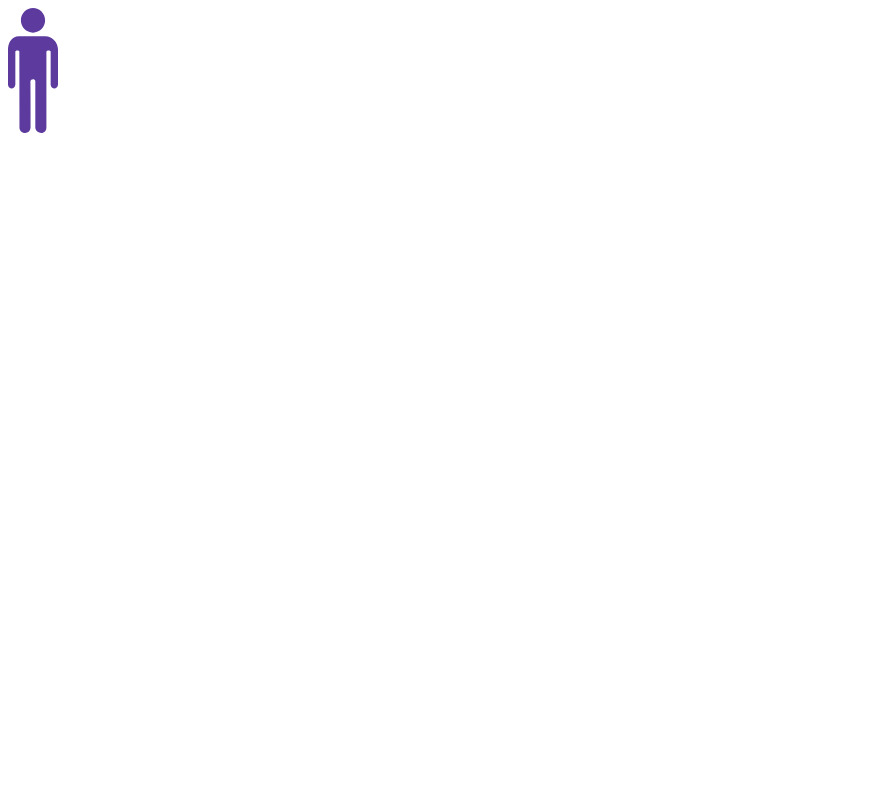
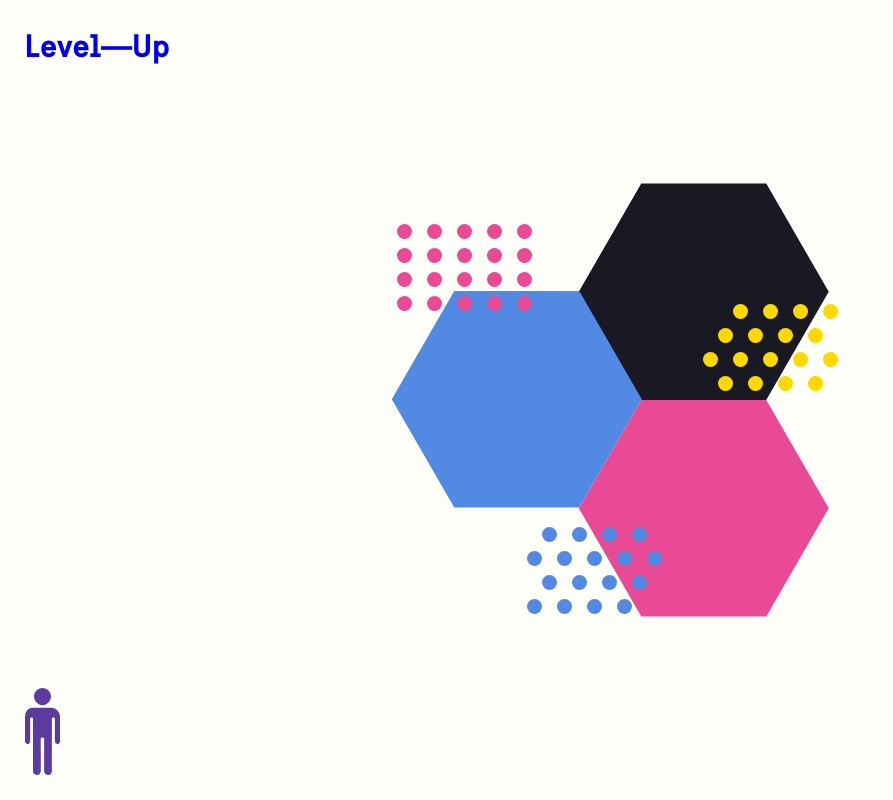
Before and after one commit to kevinhe97/stidenpendent-iudy, a plain HTML site: page index.html in a window 1280 px wide. Shown: the whole page, without its empty margins (0-893 px from the left). Drawn offline with nearby package versions, Linux system fonts and the light colour scheme; files whose address does not match are found by name.

Commit message:
core dump

```diff
--- a/index.html
+++ b/index.html
@@ -5,21 +5,101 @@
     <meta charset="UTF-8">
     <meta name="viewport" content="width=device-width, initial-scale=1.0">
     <title>Leveling-Up</title>
-    <script></script>
+    <link rel="stylesheet" href="/styles.css">
+    <script src="/script.js" defer></script>
+    <script src="https://code.jquery.com/jquery-1.12.4.js"></script>
+    <script src="https://code.jquery.com/ui/1.12.1/jquery-ui.js"></script>
 </head>
 
 <body>
-    <div id="nav-header" class="header"></div>
-    <div id="main" class="container">
-        <div></div>
+
+    <div id="main" class="grid">
+        <div id="header">
+            <div class="home">
+                <a href="index.html">
+                    <h1>Level—Up</h1>
+                </a>
+            </div>
+            <div class="menu">
+            </div>
+        </div>
+
+        <div id="wrapper">
+            <div id="hexes">
+                <svg width="529" height="558" viewBox="0 0 529 558" fill="none" xmlns="http://www.w3.org/2000/svg">
+                    <path id="node-1" d="M295.253 62.5L420.253 62.5L482.753 170.753L420.253 279.006L295.253 279.006L232.753 170.753L295.253 62.5Z" fill="#191923"/>
+                    <path id="node-2" d="M108.253 170L233.253 170L295.753 278.253L233.253 386.506L108.253 386.506L45.7532 278.253L108.253 170Z" fill="#5189E3"/>
+                    <path id="node-3" d="M295.284 278.947L420.284 278.947L482.784 387.2L420.284 495.453L295.284 495.453L232.784 387.2L295.284 278.947Z" fill="#E94A96"/>
+                    <g id="patt-1" fill="#FFD800">
+                        <circle r="7.5" transform="matrix(1 0 0 -1 424.5 238.5)"/>
+                        <circle r="7.5" transform="matrix(1 0 0 -1 439.5 262.5)"/>
+                        <circle r="7.5" transform="matrix(1 0 0 -1 469.5 262.5)"/>
+                        <circle r="7.5" transform="matrix(1 0 0 -1 454.5 238.5)"/>
+                        <circle r="7.5" transform="matrix(1 0 0 -1 484.5 238.5)"/>
+                        <circle r="7.5" transform="matrix(1 0 0 -1 394.5 238.5)"/>
+                        <circle r="7.5" transform="matrix(1 0 0 -1 364.5 238.5)"/>
+                        <circle r="7.5" transform="matrix(1 0 0 -1 409.5 262.5)"/>
+                        <circle r="7.5" transform="matrix(1 0 0 -1 379.5 262.5)"/>
+                        <circle r="7.5" transform="matrix(1 0 0 -1 379.5 214.5)"/>
+                        <circle r="7.5" transform="matrix(1 0 0 -1 394.5 190.5)"/>
+                        <circle r="7.5" transform="matrix(1 0 0 -1 409.5 214.5)"/>
+                        <circle r="7.5" transform="matrix(1 0 0 -1 424.5 190.5)"/>
+                        <circle r="7.5" transform="matrix(1 0 0 -1 439.5 214.5)"/>
+                        <circle r="7.5" transform="matrix(1 0 0 -1 469.5 214.5)"/>
+                        <circle r="7.5" transform="matrix(1 0 0 -1 454.5 190.5)"/>
+                        <circle r="7.5" transform="matrix(1 0 0 -1 484.5 190.5)"/>
+                    </g>
+                    <g id="patt-2" fill="#E94A96" r="7.5">
+                        <circle r="7.5" transform="matrix(1 0 0 -1 88.5001 158.5)"/>
+                        <circle r="7.5" transform="matrix(1 0 0 -1 118.5 182.5)"/>
+                        <circle r="7.5" transform="matrix(1 0 0 -1 148.5 182.5)"/>
+                        <circle r="7.5" transform="matrix(1 0 0 -1 178.5 182.5)"/>
+                        <circle r="7.5" transform="matrix(1 0 0 -1 118.5 158.5)"/>
+                        <circle r="7.5" transform="matrix(1 0 0 -1 148.5 158.5)"/>
+                        <circle r="7.5" transform="matrix(1 0 0 -1 178.5 158.5)"/>
+                        <circle r="7.5" transform="matrix(1 0 0 -1 58.5001 158.5)"/>
+                        <circle r="7.5" transform="matrix(1 0 0 -1 88.5 182.5)"/>
+                        <circle r="7.5" transform="matrix(1 0 0 -1 58.5 182.5)"/>
+                        <circle r="7.5" transform="matrix(1 0 0 -1 58.5 134.5)"/>
+                        <circle r="7.5" transform="matrix(1 0 0 -1 58.5001 110.5)"/>
+                        <circle r="7.5" transform="matrix(1 0 0 -1 88.5 134.5)"/>
+                        <circle r="7.5" transform="matrix(1 0 0 -1 88.5001 110.5)"/>
+                        <circle r="7.5" transform="matrix(1 0 0 -1 118.5 134.5)"/>
+                        <circle r="7.5" transform="matrix(1 0 0 -1 148.5 134.5)"/>
+                        <circle r="7.5" transform="matrix(1 0 0 -1 178.5 134.5)"/>
+                        <circle r="7.5" transform="matrix(1 0 0 -1 118.5 110.5)"/>
+                        <circle r="7.5" transform="matrix(1 0 0 -1 148.5 110.5)"/>
+                        <circle r="7.5" transform="matrix(1 0 0 -1 178.5 110.5)"/>
+                    </g>
+                    <g id="patt-3" fill="#5189E3">
+                        <circle r="7.5" cx="248.5" cy="437.5"/>
+                        <circle r="7.5" cx="278.5" cy="437.5"/>
+                        <circle r="7.5" cx="308.5" cy="437.5"/>
+                        <circle r="7.5" cx="218.5" cy="437.5"/>
+                        <circle r="7.5" cx="188.5" cy="437.5"/>
+                        <circle r="7.5" cx="233.5" cy="413.5"/>
+                        <circle r="7.5" cx="263.5" cy="413.5"/>
+                        <circle r="7.5" cx="293.5" cy="413.5"/>
+                        <circle r="7.5" cx="203.5" cy="413.5"/>
+                        <circle r="7.5" cx="203.5" cy="461.5"/>
+                        <circle r="7.5" cx="218.5" cy="485.5"/>
+                        <circle r="7.5" cx="188.5" cy="485.5"/>
+                        <circle r="7.5" cx="233.5" cy="461.5"/>
+                        <circle r="7.5" cx="248.5" cy="485.5"/>
+                        <circle r="7.5" cx="263.5" cy="461.5"/>
+                        <circle r="7.5" cx="293.5" cy="461.5"/>
+                        <circle r="7.5" cx="278.5" cy="485.5"/>
+                    </g>
+                </svg>
+            </div>
+        </div>
+
+        <div id="footer">
+            <img id="avatar" src="avatars/male.svg">
+        </div>
+
     </div>
-    <div id="nav-footer" class="footer">
-        <svg class="avatar" width="50" height="125" viewBox="0 0 50 125" fill="none" xmlns="http://www.w3.org/2000/svg">
-            <path
-                d="M37.2422 28.337C39.1323 28.337 40.8718 28.7083 42.4613 29.4514C47.179 31.8673 49.9646 36.4589 50 41.5789V76.8469C49.1151 82.4535 42.8074 80.929 42.6547 76.8469V43.5455C42.0926 41.6465 38.4883 42.4339 38.4021 43.5455V119.981C37.4856 127.786 27.5725 125.495 27.3197 119.85V73.0448C26.6858 70.0258 22.5141 71.3976 22.4227 73.1759C22.5996 88.7336 22.5516 104.292 22.5516 119.85C21.563 127.615 11.698 125.629 11.4691 119.981L11.3403 43.5455C10.7625 41.6874 7.42273 42.4001 7.34533 43.5455V76.8469C6.46031 82.4535 0.152759 80.929 0 76.8469V41.5789C0.0891777 36.6772 1.85491 31.7667 6.05671 29.4514C7.43133 28.7083 9.10656 28.3369 11.0825 28.3369L37.2422 28.337V28.337ZM37.1122 12.3205C37.1122 19.125 31.6904 24.6411 25.0023 24.6411C18.3143 24.6411 12.8925 19.125 12.8925 12.3205C12.8924 5.51615 18.3142 0 25.0021 0C31.6904 0 37.1122 5.51615 37.1122 12.3205V12.3205Z"
-                fill="#5D3B9E" />
-        </svg>
-    </div>
+
 </body>
 
 </html>
--- a/script.js
+++ b/script.js
@@ -0,0 +1,5 @@
+// draggable effects
+
+$(function() {
+    $("#avatar").draggable();
+});
--- a/styles.css
+++ b/styles.css
@@ -1,3 +1,5 @@
+/* core content */
+
 @font-face {
     font-family: 'Sweden-Sans';
     src: url('fonts/SwedenSans/SwedenSans_webfonts/swedensans-webfont.eot');
@@ -8,6 +10,7 @@
     font-weight: normal;
     font-style: normal;
 }
+
 @font-face {
     font-family: 'Sweden-Sans';
     src: url('fonts/SwedenSans/SwedenSansBold_webfonts/swedensansbold-webfont.eot');
@@ -18,8 +21,82 @@
     font-weight: bold;
     font-style: normal;
 }
+
 body {
     margin: 0;
     padding: 0;
     font-family: 'Sweden-Sans';
+    color: #5D3B9E;
+    background-color: #FFFFFA;
+    scroll-snap-type: mandatory;
+    scroll-snap-points-y: repeat(100vh);
+    scroll-snap-type: y mandatory;
+    scroll-behavior: smooth;
 }
+
+/*hiding scrollbar*/
+body::-webkit-scrollbar {
+    display: none;
+}
+
+/* grid content */
+
+.grid {
+    position: absolute;
+    display: grid;
+    width: 100vw;
+    grid-template-columns: 25px repeat(9, 1fr) 25px;
+    grid-gap: 25px;
+}
+
+#header {
+    display: inherit;
+    grid-column-start: 2;
+    grid-column-end: 11;
+    position: fixed;
+    top: 25px;
+    left: 25px;
+    z-index: 50;
+}
+
+#footer {
+    display: inherit;
+    grid-column-start: 2;
+    grid-column-end: 11;
+    position: fixed;
+    bottom: 25px;
+    left: 25px;
+    z-index: 100;
+}
+
+#avatar {
+    width: 35px;
+
+}
+
+#wrapper {
+    grid-column-start: 2;
+    grid-column-end: 11;
+    height: 100vh;
+    display: flex;
+    align-items: center;
+    justify-content: center;
+    margin-left: -5%;
+}
+
+/* nodes */
+
+#hexes svg{
+    margin: 0 auto;
+    display: block;
+}
+
+/* title */
+
+#header a{
+    text-decoration: none;
+}
+
+h1 {
+    margin-top: 0;
+}
```
Also changed, not shown: node-1.html (added, +11 -0 lines), avatars/male.svg (renamed from avatar.svg), fullhex.svg (added), z-OLD-svgs/hex.svg (added), z-OLD-svgs/hexes.svg (added), z-OLD-svgs/pattern.svg (added), 2 other files. Lines whose indentation alone changed are shown as unchanged.
